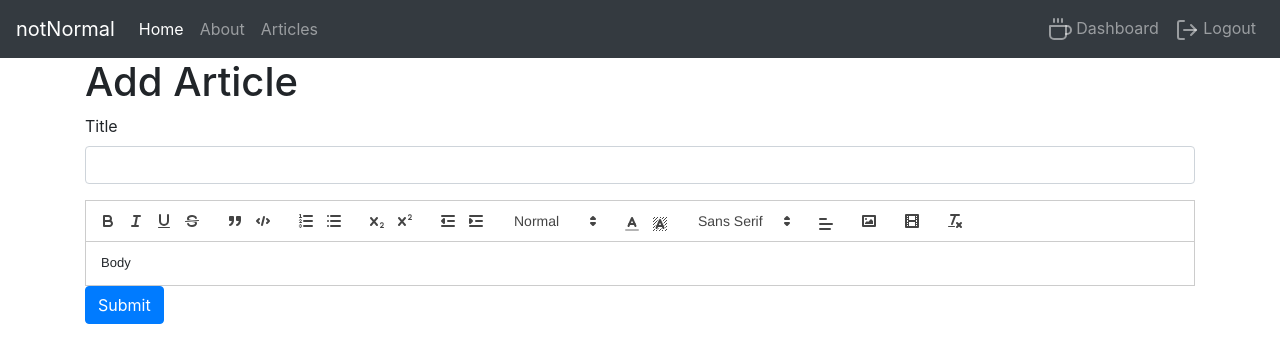
After one commit to wilsonjholmes/Learn-Web-Development, a Flask app: page /add_article in a window 1280 px wide. The commit adds this page. Shown: the top 363 px of the page. Run offline with Flask 2, Linux system fonts and the light colour scheme; the visitor is signed in with stand-in values (Sample User, id 1); some libraries are stand-ins or nearby versions.

Commit message:
added add article button and started to learn how to setup a rich text editor in browser

```diff
--- a/myflaskapp/app.py
+++ b/myflaskapp/app.py
@@ -154,7 +154,59 @@ def logout():
 @app.route('/dashboard')
 @is_logged_in
 def dashboard():
+
+    # # Sets up the connection to the database
+    #     sqlite_file = 'myflaskapp.db'
+    #     conn = sqlite3.connect(sqlite_file)
+
+    #     # Create Cursor
+    #     cur = conn.cursor()
+
+    #     # Execute query/ save post      # Maybe sometime I can change this to save your real name and your username
+    #     cur.execute("INSERT INTO articles(title, body, author) VALUES(?, ?, ?)", (title, body, session['username'],))
+
+    #     # Commit changes
+    #     conn.commit()
+
+    #     # Close connection
+    #     conn.close()
     return render_template('dashboard.html')
+
+# WTForms class to handle the dashboard page's article forms logic
+class ArticleForm(Form):
+    title = StringField('Title', [validators.Length(min=1, max=200)])
+    body = TextAreaField()
+
+# Add Article
+@app.route('/add_article', methods=['GET', 'POST'])
+@is_logged_in
+def add_article():
+    form = ArticleForm(request.form)
+    if (request.method == 'POST' and form.validate()):
+        title = form.title.data
+        body = form.body.data
+
+        # Sets up the connection to the database
+        sqlite_file = 'myflaskapp.db'
+        conn = sqlite3.connect(sqlite_file)
+
+        # Create Cursor
+        cur = conn.cursor()
+
+        # Execute query/ save post      # Maybe sometime I can change this to save your real name and your username
+        cur.execute("INSERT INTO articles(title, body, author) VALUES(?, ?, ?)", (title, body, session['username'],))
+
+        # Commit changes
+        conn.commit()
+
+        # Close connection
+        conn.close()
+
+        flash('Article created', 'success')
+
+        return redirect(url_for('dashboard'))
+
+    return render_template('add_article.html', form=form)
 
 
 if __name__ == '__main__':
--- /dev/null
+++ b/myflaskapp/templates/add_article.html
@@ -0,0 +1,15 @@
+{% extends 'layout.html' %}
+
+{% block body %}
+  <h1>Add Article</h1>
+  {% from "includes/_formhelpers.html" import render_field %}
+  <form method="POST" action="">
+    <div class="form-group">
+      {{ render_field(form.title, class_="form-control") }}
+    </div>
+    <div class="form-group" id="editor">
+      {{ render_field(form.body, class_="form-control", id="editor") }}
+    </div>
+    <p><input class="btn btn-primary" type="submit" value="Submit">
+  </form>
+{% endblock %}
--- a/myflaskapp/templates/dashboard.html
+++ b/myflaskapp/templates/dashboard.html
@@ -2,4 +2,5 @@
 
 {% block body %}
   <h1>Dashboard <small> Welcome {{session.username}}</small></h1>
+  <a class="btn btn-outline-success" href="/add_article" role="button"> Add Article</a>
 {% endblock %}
--- a/myflaskapp/templates/layout.html
+++ b/myflaskapp/templates/layout.html
@@ -4,7 +4,13 @@
     <meta charset="utf-8">
     <title>notNormal</title>
     <link rel="stylesheet" href="https://stackpath.bootstrapcdn.com/bootstrap/4.4.1/css/bootstrap.min.css" integrity="sha384-Vkoo8x4CGsO3+Hhxv8T/Q5PaXtkKtu6ug5TOeNV6gBiFeWPGFN9MuhOf23Q9Ifjh" crossorigin="anonymous">
+
+    <!-- Include Feather Icons -->
     <script src="https://unpkg.com/feather-icons"></script>
+
+    <!-- Include stylesheet -->
+    <link href="//cdn.quilljs.com/1.3.6/quill.snow.css" rel="stylesheet">
+    <link href="//cdn.quilljs.com/1.3.6/quill.bubble.css" rel="stylesheet">
 
   </head>
   <body>
@@ -18,5 +24,39 @@
     <script src="https://cdn.jsdelivr.net/npm/popper.js@1.16.0/dist/umd/popper.min.js" integrity="sha384-Q6E9RHvbIyZFJoft+2mJbHaEWldlvI9IOYy5n3zV9zzTtmI3UksdQRVvoxMfooAo" crossorigin="anonymous"></script>
     <script src="https://stackpath.bootstrapcdn.com/bootstrap/4.4.1/js/bootstrap.min.js" integrity="sha384-wfSDF2E50Y2D1uUdj0O3uMBJnjuUD4Ih7YwaYd1iqfktj0Uod8GCExl3Og8ifwB6" crossorigin="anonymous"></script>
     <script>feather.replace()</script>
+
+    <!-- Include the Quill library -->
+    <script src="//cdn.quilljs.com/1.3.6/quill.js"></script>
+
+    <!-- Initialize Quill editor -->
+    <script>
+      var toolbarOptions = [
+        ['bold', 'italic', 'underline', 'strike'],        // toggled buttons
+        ['blockquote', 'code-block'],
+
+        [{ 'list': 'ordered'}, { 'list': 'bullet' }],
+        [{ 'script': 'sub'}, { 'script': 'super' }],      // superscript/subscript
+        [{ 'indent': '-1'}, { 'indent': '+1' }],          // outdent/indent
+
+        [{ 'header': [1, 2, 3, 4, 5, 6, false] }],        // custom dropdown
+
+        [{ 'color': [] }, { 'background': [] }],          // dropdown with defaults from theme
+        [{ 'font': [] }],
+        [{ 'align': [] }],
+
+        [ 'image' ],
+        [ 'video' ],
+
+        ['clean']                                         // remove formatting button
+      ];
+
+      var quill = new Quill('#editor', {
+        modules: {
+          toolbar: toolbarOptions
+        },
+        theme: 'snow'
+      });
+
+    </script>
   </body>
 </html>
```
